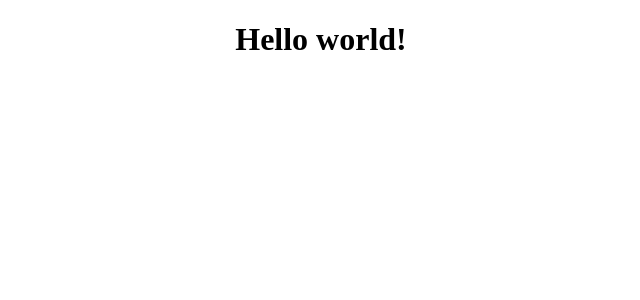
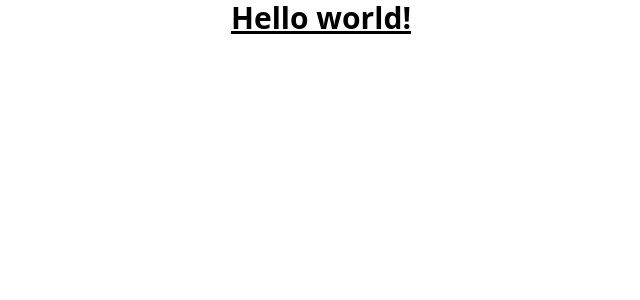
Before and after one commit to robert-cummins/CryptoTracker, a React (Create React App) app in the folder src/main/frontend/: page / in a window 1280 px wide. Shown: the top 300 px of the page, without its empty margins (319-959 px from the left). Built offline with nearby package versions, Linux system fonts and the light colour scheme.

Commit message:
initial tailwind setup

```diff
--- /dev/null
+++ b/src/main/frontend/craco.config.js
@@ -0,0 +1,11 @@
+// craco.config.js
+module.exports = {
+    style: {
+      postcss: {
+        plugins: [
+          require('tailwindcss'),
+          require('autoprefixer'),
+        ],
+      },
+    },
+  }
--- a/src/main/frontend/package.json
+++ b/src/main/frontend/package.json
@@ -14,9 +14,9 @@
     "web-vitals": "^1.1.2"
   },
   "scripts": {
-    "start": "react-scripts start",
-    "build": "react-scripts build",
-    "test": "react-scripts test",
+    "start": "craco start",
+     "build": "craco build",
+     "test": "craco test",
     "eject": "react-scripts eject"
   },
   "eslintConfig": {
--- a/src/main/frontend/src/index.js
+++ b/src/main/frontend/src/index.js
@@ -1,6 +1,7 @@
 import React from 'react';
 import ReactDOM from 'react-dom';
 import App from './App';
+import './index.css';
 
 ReactDOM.render(
   <React.StrictMode>
--- /dev/null
+++ b/src/main/frontend/tailwind.config.js
@@ -0,0 +1,11 @@
+module.exports = {
+  purge: ['./src/**/*.{js,jsx,ts,tsx}', './public/index.html'],
+  darkMode: false, // or 'media' or 'class'
+  theme: {
+    extend: {},
+  },
+  variants: {
+    extend: {},
+  },
+  plugins: [],
+}
```
